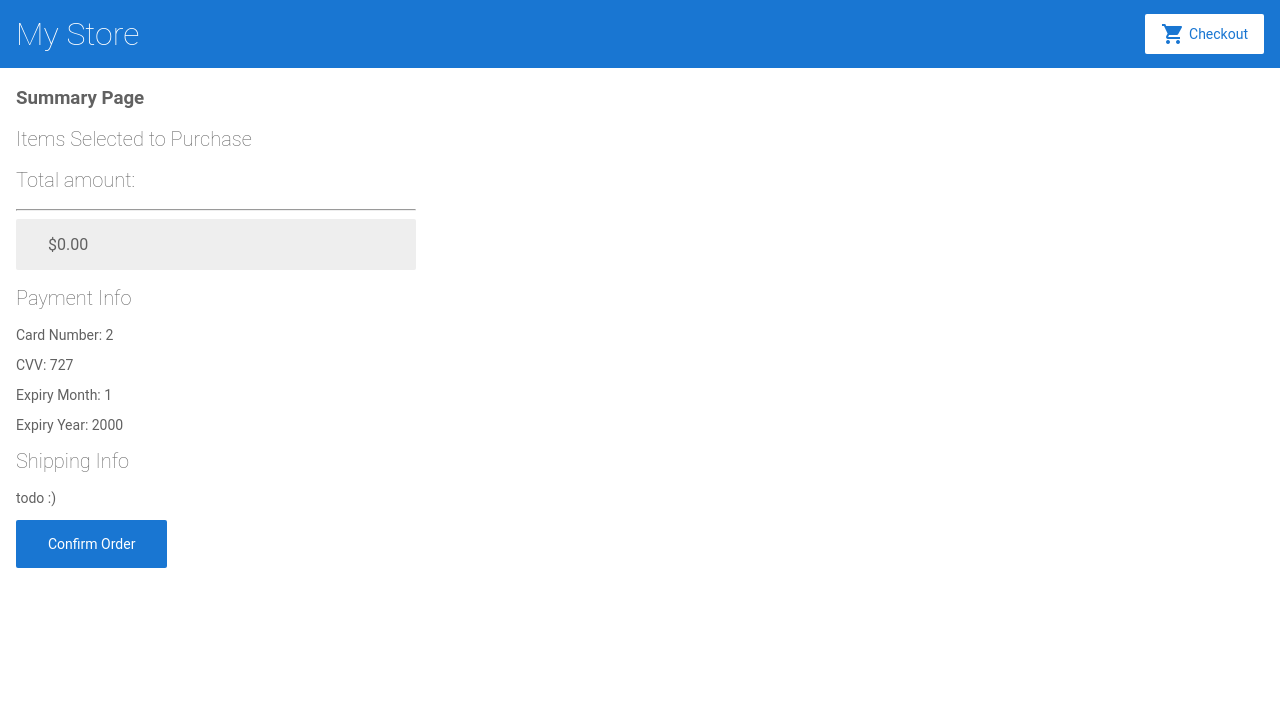
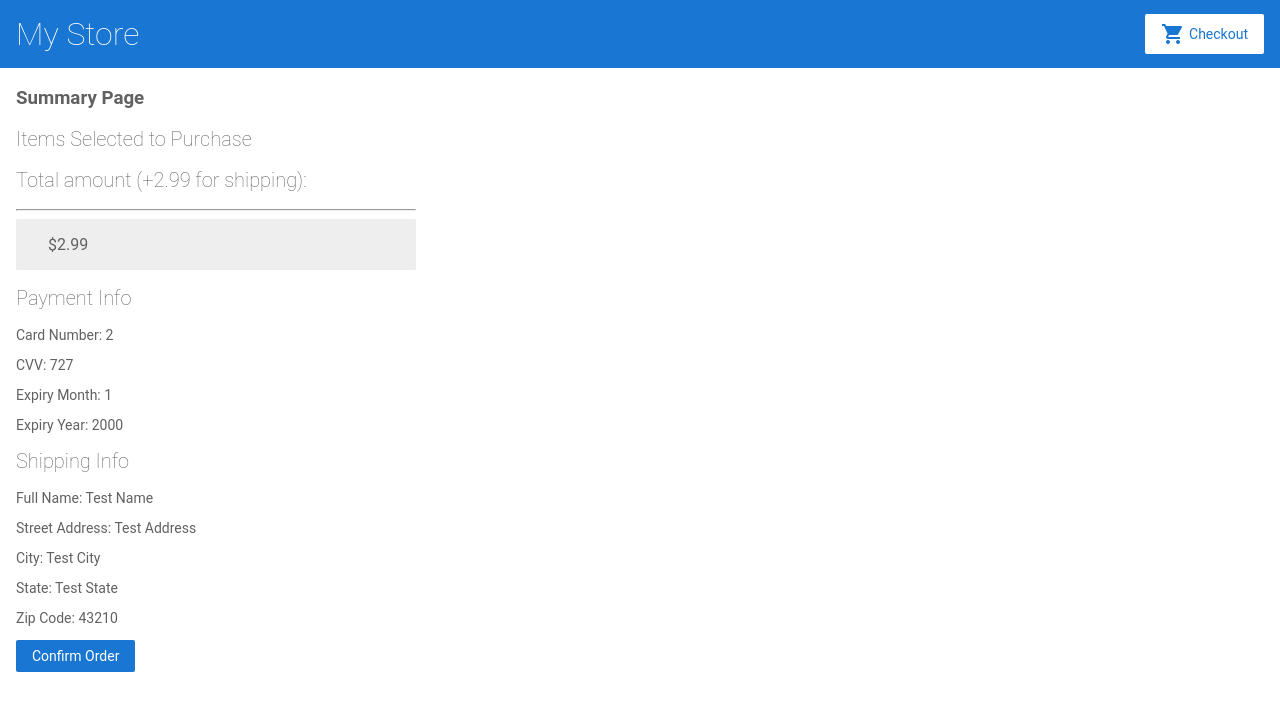
Before and after one commit to LilyDris/CSE5234, an Angular app in the folder Lab5/: page /summary in a window 1280 px wide. Shown: the top 710 px of the page. Built offline with nearby package versions, Linux system fonts and the light colour scheme.

Commit message:
completed summary page

```diff
--- a/Lab5/src/app/cart.service.ts
+++ b/Lab5/src/app/cart.service.ts
@@ -1,5 +1,6 @@
 import { Product } from './products';
 import { PaymentInfo } from './payment-info';
+import { ShippingInfo } from './shipping-info';
 import { Injectable } from '@angular/core';
 import { HttpClient } from '@angular/common/http';
 import { totalmem } from 'os';
@@ -18,13 +19,20 @@ export class CartService {
     ExpiryMonth: 1,
     ExpiryYear: 2000
   }
-
+  shippingInfo: ShippingInfo = {
+    FullName: 'Test Name',
+    StreetAddress: 'Test Address',
+    City: 'Test City',
+    State: 'Test State',
+    ZipCode: 43210
+  }
   addToCart(product: Product) {
     this.items.push(product);
   }
 
   total: number=0;
 getTotal(){
+  this.total = 0
   for(let item of this.items){
     this.total=this.total+item.price;
   }
@@ -60,4 +68,16 @@ getTotal(){
     this.paymentInfo.ExpiryMonth = paymentInfo.expiryMonth
     this.paymentInfo.ExpiryYear = paymentInfo.expiryYear
   }
+
+  getShippingInfo() {
+    return this.shippingInfo
+  }
+
+  setShippingInfo(shippingInfo: any) {
+    this.shippingInfo.FullName = shippingInfo.name
+    this.shippingInfo.StreetAddress = shippingInfo.street
+    this.shippingInfo.City = shippingInfo.city
+    this.shippingInfo.State = shippingInfo.state
+    this.shippingInfo.ZipCode = shippingInfo.zip
+  }
 }
--- a/Lab5/src/app/payment/payment.component.html
+++ b/Lab5/src/app/payment/payment.component.html
@@ -24,7 +24,7 @@
 
       <div>
         <label for="expiryMonth">
-          Expiry Year
+          Expiry Month
         </label>
         <input id="expiryMonth" type="text" formControlName="expiryMonth">
       </div>
--- a/Lab5/src/app/payment/payment.component.ts
+++ b/Lab5/src/app/payment/payment.component.ts
@@ -18,7 +18,7 @@ export class PaymentComponent implements OnInit {
     console.log("in the payment page")
   }
 
-  cardInfo = new CardInfo('', 123, 2026, 14);
+  cardInfo = new CardInfo('', 123, 1, 2000);
 
   paymentForm = this.formBuilder.group({
     cardNumber: this.cardInfo.cardNumber,
--- /dev/null
+++ b/Lab5/src/app/shipping-info.ts
@@ -0,0 +1,7 @@
+export interface ShippingInfo {
+    FullName: string;
+    StreetAddress: string;
+    City: string;
+    State: string;
+    ZipCode: number;
+  }
--- a/Lab5/src/app/shipping/shipping.component.ts
+++ b/Lab5/src/app/shipping/shipping.component.ts
@@ -24,6 +24,7 @@ shippingForm = this.formBuilder.group({
 
 
 onSubmit(): void {
+    this.cartService.setShippingInfo(this.shippingForm.value)
     this.router.navigate(['/payment']);
 }
 getTotal(): number {
--- a/Lab5/src/app/summary/summary.component.html
+++ b/Lab5/src/app/summary/summary.component.html
@@ -6,7 +6,7 @@
     <span>{{ item.price | currency }}</span>
 </div>
 <div >
-    <h2>Total amount:</h2>
+    <h2>Total amount (+2.99 for shipping):</h2>
     <hr class="solid">
     <span class="cart-item">{{getTotal() | currency}}</span>
 </div>
@@ -19,11 +19,12 @@
 <p>Expiry Year: {{paymentInfo.ExpiryYear}}</p>
 
 <h2>Shipping Info</h2>
-<p>todo :)</p>
+<p>Full Name: {{shippingInfo.FullName}}</p>
+<p>Street Address: {{shippingInfo.StreetAddress}}</p>
+<p>City: {{shippingInfo.City}}</p>
+<p>State: {{shippingInfo.State}}</p>
+<p>Zip Code: {{shippingInfo.ZipCode}}</p>
 
-
-<a routerLink="/confirmation" class="button">
-    <button (click)="onSubmit()">
-        Confirm Order
-    </button>
+<a routerLink="/confirmation" class="button" (click)="onSubmit()">
+    Confirm Order
 </a>
--- a/Lab5/src/app/summary/summary.component.ts
+++ b/Lab5/src/app/summary/summary.component.ts
@@ -12,6 +12,7 @@ export class SummaryComponent {
   items = this.cartService.getItems();
   total: number;
   paymentInfo = this.cartService.getPaymentInfo();
+  shippingInfo = this.cartService.getShippingInfo();
 
   constructor(
     private cartService: CartService
@@ -23,7 +24,7 @@ export class SummaryComponent {
     for (let item of this.items) {
       this.total += item.price
     }
-    return this.total;
+    return this.total + 2.99;
   }
 
   onSubmit(): void {
```
